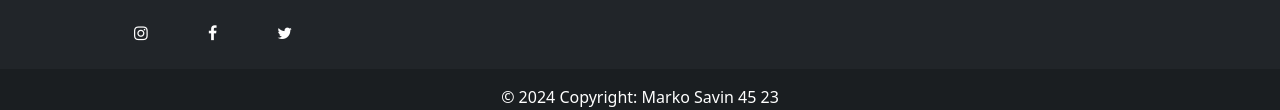
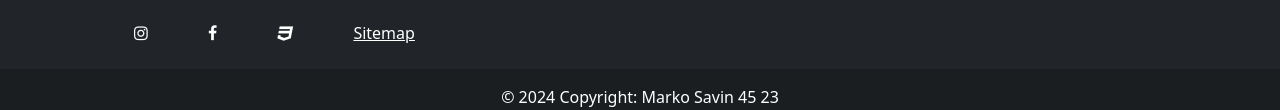
Before and after one commit to savinmarko/MaxGymFitness, a plain HTML site: page treneri.html in a window 1280 px wide. Shown: the part 1824-1934 px from the top of the page. Drawn offline with nearby package versions, Linux system fonts and the light colour scheme.

Commit message:
Update treneri.html

```diff
--- a/treneri.html
+++ b/treneri.html
@@ -140,7 +140,8 @@
                 <div class="mt-4">
                   <a class="ms-4 text-white p-3" href="https://www.instagram.com/maxgymfitness_/"><i class="fa fa-instagram"></i></a>
                   <a class="ms-4 text-white p-3" href="https://www.facebook.com"><i class="fa fa-facebook-f"></i></a>
-                <a class="ms-4 text-white p-3" href="https://www.twitter.com"><i class="fa fa-twitter"></i></a>
+                  <a class="ms-4 text-white p-3" href="style.css"><i class="fa fa-css3"></i></a>
+                  <a class="ms-4 text-white p-3" href="sitemap.xml">Sitemap</a>
                 </div>
               </div>
               <div class="col-lg-4 col-md-6 mb-4 mb-md-0 text-center">
```
Lines whose indentation alone changed are shown as unchanged.
